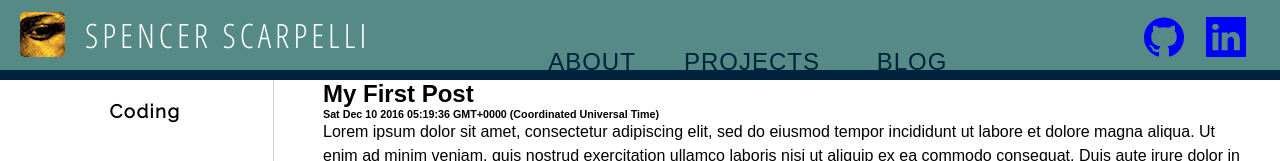
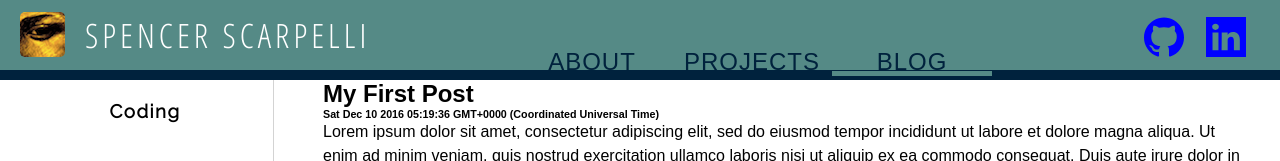
Before and after one commit to spencerscarpelli/spencer-scarpelli, an Angular app: page /blog in a window 1280 px wide. Shown: the top 161 px of the page. Built offline with nearby package versions, Linux system fonts and the light colour scheme.

Commit message:
add styling, add nav bar pointer

```diff
--- a/src/app/about/about.component.ts
+++ b/src/app/about/about.component.ts
@@ -1,4 +1,5 @@
 import { Component, OnInit } from '@angular/core';
+import { DataService } from '../data.service';
 
 @Component({
   selector: 'app-about',
@@ -7,7 +8,7 @@ import { Component, OnInit } from '@angular/core';
 })
 export class AboutComponent implements OnInit {
 
-  constructor() { }
+  constructor(private dataService: DataService) { }
 
   ngOnInit() {
   }
--- a/src/app/app.component.html
+++ b/src/app/app.component.html
@@ -6,13 +6,22 @@
   <div class="banner-nav">
     <nav>
       <a href="about">
-        <div class="banner-nav-tab text3">ABOUT</div>
+        <div class="banner-nav-tab text3">
+          ABOUT
+          <div *ngIf="currentPage == '/about'" class="nav-pointer"></div>
+        </div>
       </a>
       <a href="projects">
-        <div class="banner-nav-tab text3">PROJECTS</div>
+        <div class="banner-nav-tab text3">
+          PROJECTS
+          <div *ngIf="currentPage == '/projects'" class="nav-pointer"></div>
+        </div>
       </a>
       <a href="blog">
-        <div class="banner-nav-tab text3">BLOG</div>
+        <div class="banner-nav-tab text3">
+          BLOG
+          <div *ngIf="currentPage == '/blog'" class="nav-pointer"></div>
+        </div>
       </a>
     </nav>
   </div>
--- a/src/app/app.component.ts
+++ b/src/app/app.component.ts
@@ -2,6 +2,7 @@ import { Component } from '@angular/core';
 import { AppTopic } from './AppTopic';
 import { HttpModule } from '@angular/http';
 import { DataService } from './data.service';
+import { Location } from '@angular/common';
 
 @Component({
   selector: 'app-root',
@@ -12,9 +13,16 @@ import { DataService } from './data.service';
 export class AppComponent {
   title = 'root';
   appTopics: AppTopic[];
+  selectedTopic: string;
+  currentRoute: string;
+  currentPage: string;
 
-  constructor() { }
+  constructor(private dataService: DataService, private location: Location) {
+    this.currentPage = location.path();
+    console.log(this.currentPage);
+  }
 
   ngOnInit() {
   }
+
 }
--- a/src/app/blog/blog.component.ts
+++ b/src/app/blog/blog.component.ts
@@ -22,4 +22,5 @@ export class BlogComponent implements OnInit {
   selectCategory(category) {
     this.selectedCategory = category;
   }
+
 }
--- a/src/app/data.service.ts
+++ b/src/app/data.service.ts
@@ -2,9 +2,18 @@ import { APPTOPICS } from './appTopics';
 import { PROJECTS } from './projects/projects';
 import { BLOGPOSTS } from './blog/blogPosts';
 import { Injectable } from '@angular/core';
+import { Subject } from 'rxjs/Subject';
 
 @Injectable()
 export class DataService {
+  private currentPageSource = new Subject<string>();
+
+  currentPage$ = this.currentPageSource.asObservable();
+
+  setPage(page: string) {
+    this.currentPageSource.next(page);
+  }
+
   getTopics() {
     return APPTOPICS;
   }
@@ -16,4 +25,5 @@ export class DataService {
   getBlogPosts() {
     return BLOGPOSTS;
   }
+
 }
--- a/src/app/home/home.component.ts
+++ b/src/app/home/home.component.ts
@@ -15,4 +15,5 @@ export class HomeComponent implements OnInit {
   ngOnInit() {
     this.appTopics = this.dataService.getTopics();
   }
+
 }
--- a/src/app/projects/projects.component.ts
+++ b/src/app/projects/projects.component.ts
@@ -21,4 +21,5 @@ export class ProjectsComponent implements OnInit {
   selectProject(project) {
     this.selectedProject = project;
   }
+
 }
--- a/src/index.html
+++ b/src/index.html
@@ -10,9 +10,7 @@
     <link rel="icon" type="image/x-icon" href="favicon.ico">
   </head>
   <body>
-
     <app-root></app-root>
-
   </body>
   <script type="text/javascript">
     let year = document.getElementById('current-year');
--- a/src/styles.css
+++ b/src/styles.css
@@ -115,6 +115,16 @@ h4 {
   line-height: 5.2;
 }
 
+.nav-pointer {
+  position: relative;
+  top: -54px;
+  height: 5px;
+  /*width: 10px;*/
+  background-color: #558A86;
+  margin: auto;
+  /*transform: rotate(45deg);*/
+}
+
 .banner-nav-tab:hover {
   background-color: #5A918D;
   color: #00335C;
```
